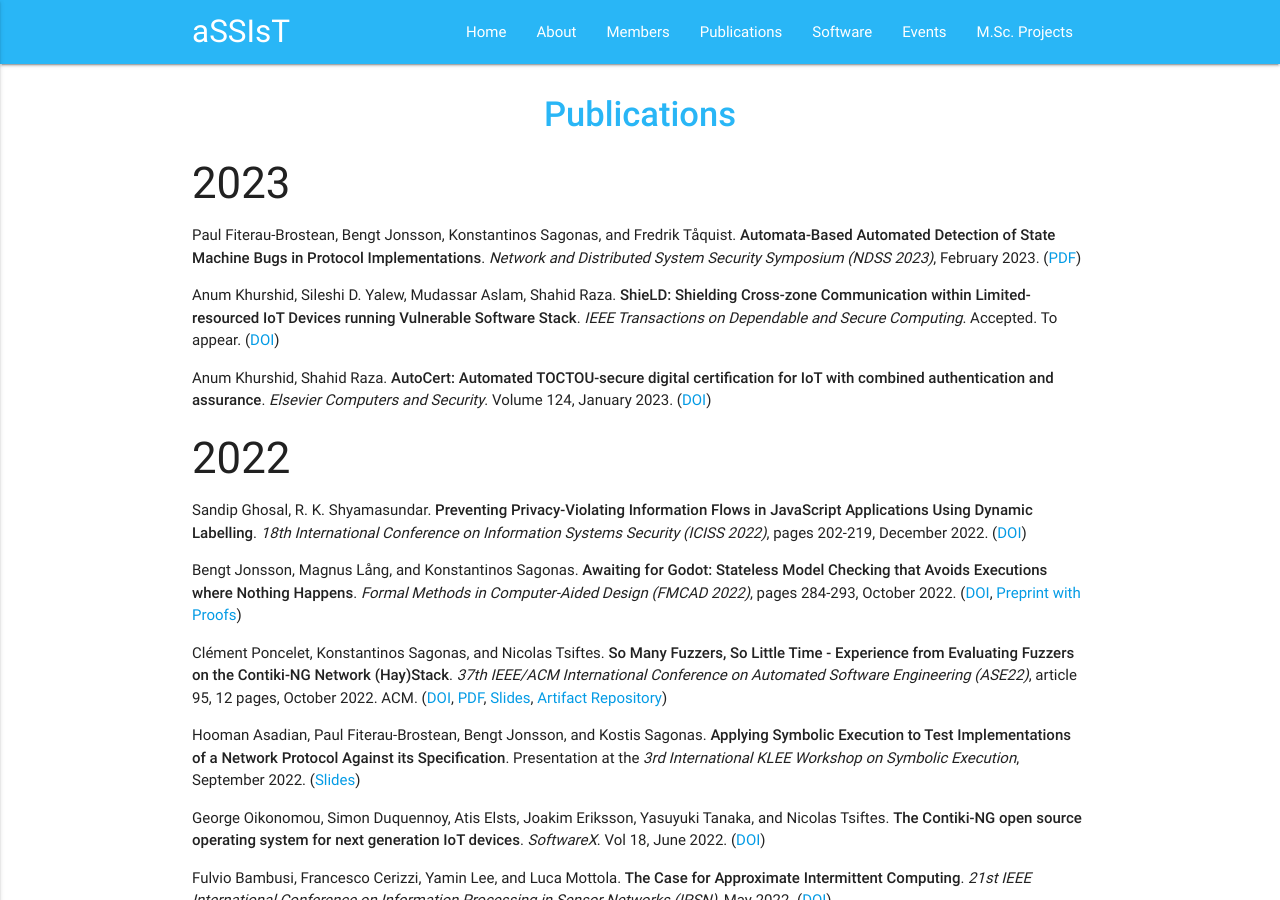
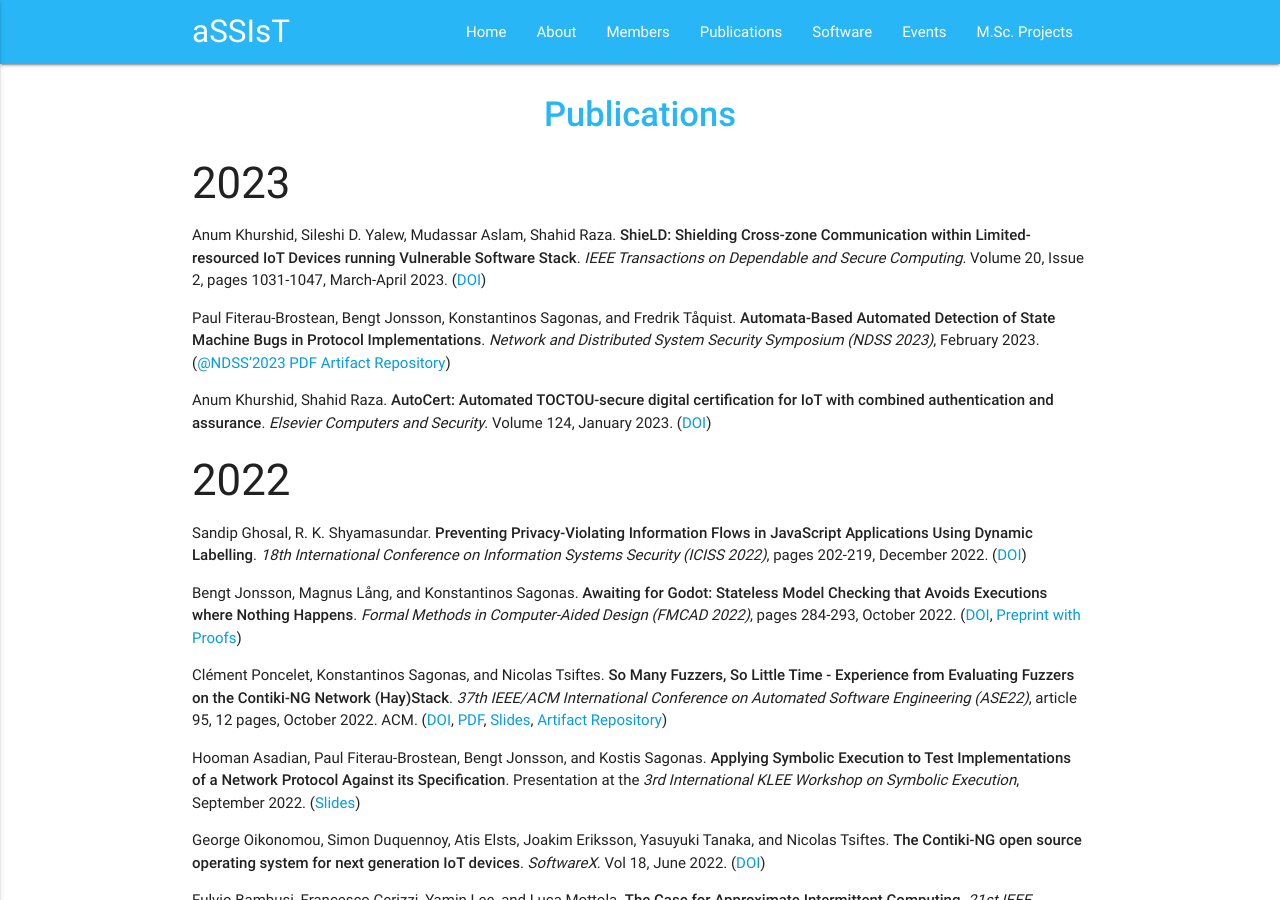
Before and after one commit to assist-project/assist-project.github.io, a Jekyll site: the page built from 03-publications.md, in a window 1280 px wide and 900 px high. Built offline with Jekyll 4.4.1, drawn with Linux system fonts in a browser that asks for light colours.

Commit message:
Update information about two publications

```diff
--- a/03-publications.md
+++ b/03-publications.md
@@ -6,9 +6,13 @@ permalink: /publications/
 
 ### 2023
 
-- Paul Fiterau-Brostean, Bengt Jonsson, Konstantinos Sagonas, and Fredrik Tåquist. **Automata-Based Automated Detection of State Machine Bugs in Protocol Implementations**. _Network and Distributed System Security Symposium (NDSS 2023)_, February 2023. ([PDF](https://www.ndss-symposium.org/wp-content/uploads/2023/02/ndss2023_s68_paper.pdf))
+- Anum Khurshid, Sileshi D. Yalew, Mudassar Aslam, Shahid Raza. **ShieLD: Shielding Cross-zone Communication within Limited-resourced IoT Devices running Vulnerable Software Stack**. _IEEE Transactions on Dependable and Secure Computing_. Volume 20, Issue 2, pages 1031-1047, March-April 2023. ([DOI](https://doi.org/10.1109/TDSC.2022.3147262))
 
-- Anum Khurshid, Sileshi D. Yalew, Mudassar Aslam, Shahid Raza. **ShieLD: Shielding Cross-zone Communication within Limited-resourced IoT Devices running Vulnerable Software Stack**. _IEEE Transactions on Dependable and Secure Computing_. Accepted. To appear. ([DOI](https://doi.org/10.1109/TDSC.2022.3147262))
+- Paul Fiterau-Brostean, Bengt Jonsson, Konstantinos Sagonas, and Fredrik Tåquist. **Automata-Based Automated Detection of State Machine Bugs in Protocol Implementations**. _Network and Distributed System Security Symposium (NDSS 2023)_, February 2023. ([@NDSS'2023][NDSS-2023-Info] [PDF][NDSS-2023-PDF] [Artifact Repository][Automata-Based-Artifact])
+
+  [NDSS-2023-Info]: https://www.ndss-symposium.org/ndss-paper/automata-based-automated-detection-of-state-machine-bugs-in-protocol-implementations/
+  [NDSS-2023-PDF]: https://www.ndss-symposium.org/wp-content/uploads/2023/02/ndss2023_s68_paper.pdf
+  [Automata-Based-Artifact]: https://zenodo.org/record/7129240
 
 - Anum Khurshid, Shahid Raza. **AutoCert: Automated TOCTOU-secure digital certification for IoT with combined authentication and assurance**. _Elsevier Computers and Security_. Volume 124, January 2023. ([DOI](https://doi.org/10.1016/j.cose.2022.102952))
 
```
